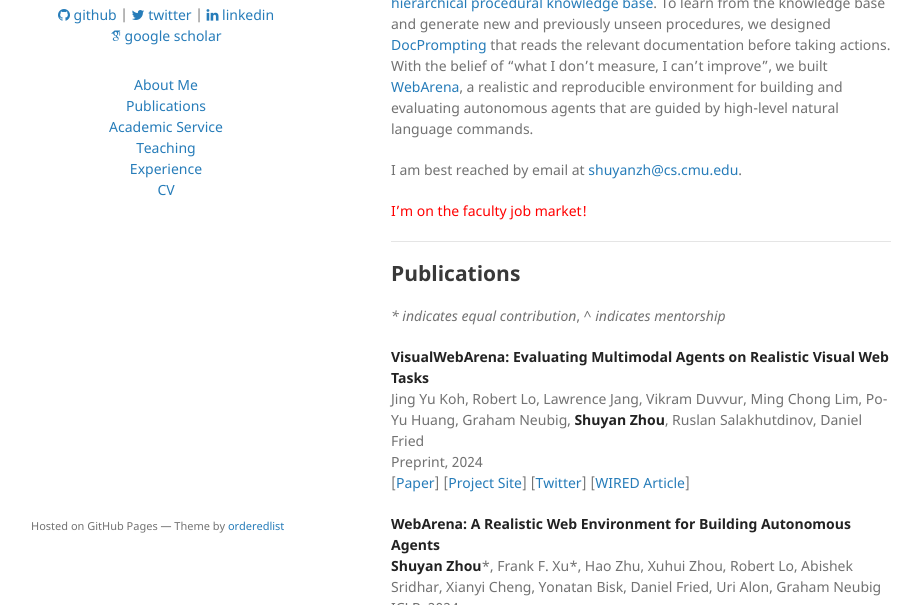
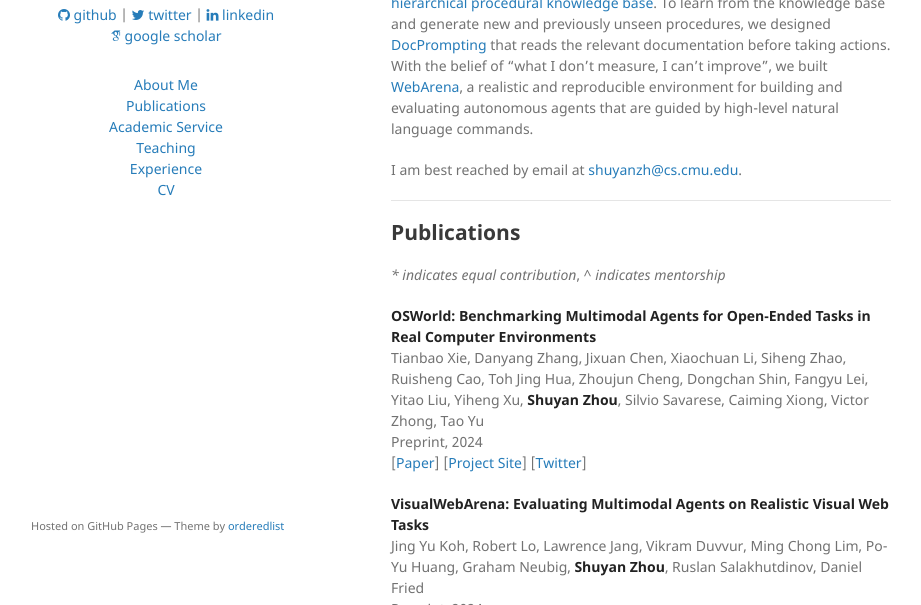
Before and after one commit to shuyanzhou/shuyanzhou.github.io, a Jekyll site: the page built from index.md, in a window 1280 px wide and 900 px high, cut to the strip 295-900 px from the top of the window. Shown: the whole strip, without its empty margins (179-1100 px from the left). Built offline with Jekyll 4.4.1, drawn with Linux system fonts in a browser that asks for light colours; some web fonts are replaced.

Commit message:
add osworld

```diff
--- a/index.md
+++ b/index.md
@@ -14,7 +14,6 @@ With the belief of "what I don't measure, I can't improve", we built [WebArena](
 
 I am best reached by email at [shuyanzh@cs.cmu.edu](mailto:shuyanzh@cs.cmu.edu).
 
-<span style="color:red">I'm on the faculty job market!</span>
 <!-- Feel free to reach out about my research or anything else I might be able to help with. I’m always happy to answer questions about getting started with NLP research and applying to Ph.D. programs, especially for underrepresented groups like women, LGBTQ+. -->
 
 <!-- Outside research, I enjoy bouldering (20% of my self-defined progress bar), playing tennis (30%), snowboarding (10%), rap (1%) and stand-up comedy (1%). I also play pingpong (80%) and basketball (70%).  -->
@@ -24,6 +23,12 @@ I am best reached by email at [shuyanzh@cs.cmu.edu](mailto:shuyanzh@cs.cmu.edu).
 
 ## Publications
 *\* indicates equal contribution*, *^ indicates mentorship*
+
+**OSWorld: Benchmarking Multimodal Agents for Open-Ended Tasks in Real Computer Environments** \
+Tianbao Xie, Danyang Zhang, Jixuan Chen, Xiaochuan Li, Siheng Zhao, Ruisheng Cao, Toh Jing Hua, Zhoujun Cheng, Dongchan Shin, Fangyu Lei, Yitao Liu, Yiheng Xu, **Shuyan Zhou**, Silvio Savarese, Caiming Xiong, Victor Zhong, Tao Yu \
+Preprint, 2024 \
+[[Paper](https://arxiv.org/pdf/2404.07972.pdf)] [[Project Site](https://os-world.github.io/)] [[Twitter](https://twitter.com/TianbaoX/status/1778781521253667267)]
+
 
 **VisualWebArena: Evaluating Multimodal Agents on Realistic Visual Web Tasks** \
 Jing Yu Koh,  Robert Lo, Lawrence Jang, Vikram Duvvur, Ming Chong Lim, Po-Yu Huang, Graham Neubig, **Shuyan Zhou**, Ruslan Salakhutdinov,  Daniel Fried \
```
Also changed, not shown: 1 other file.
